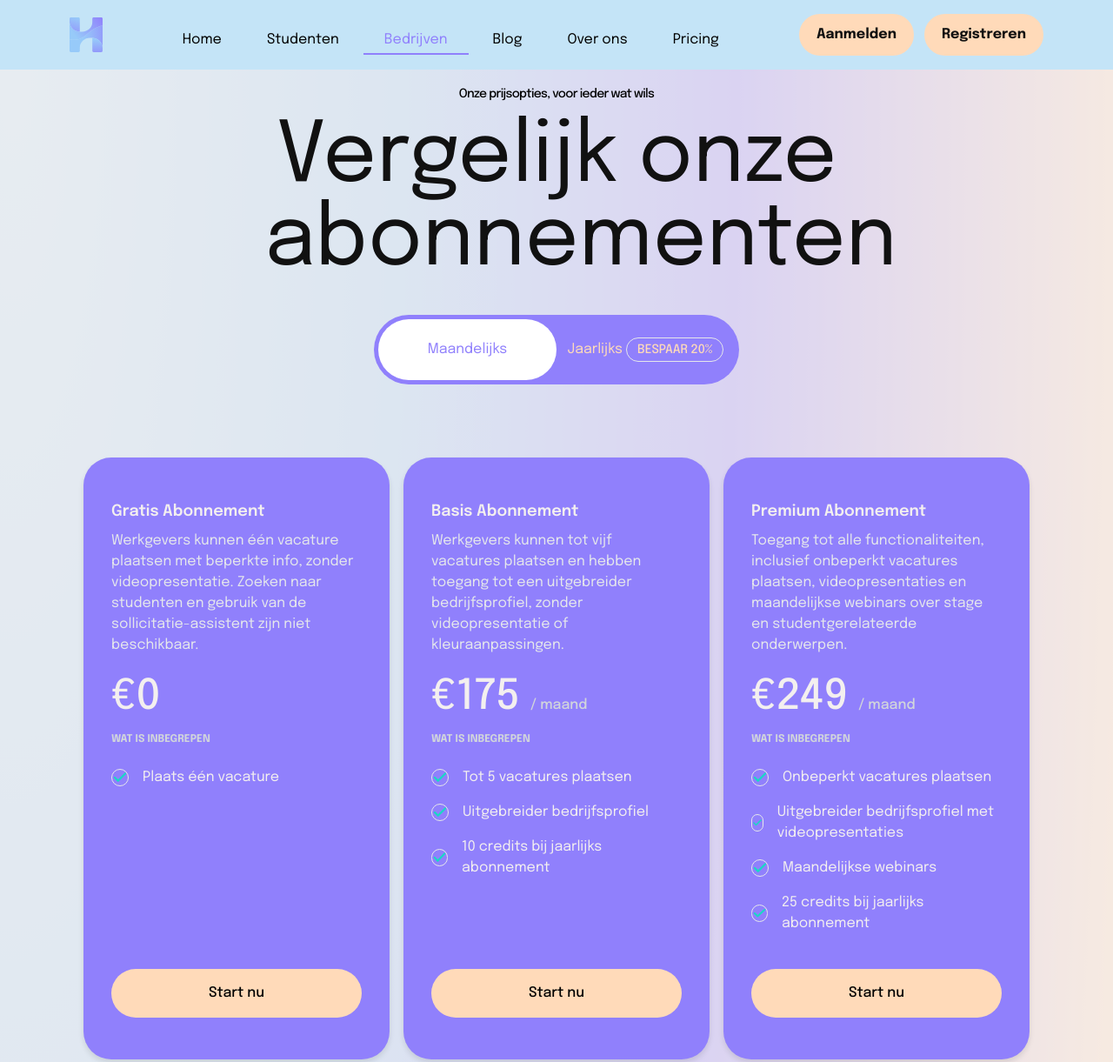
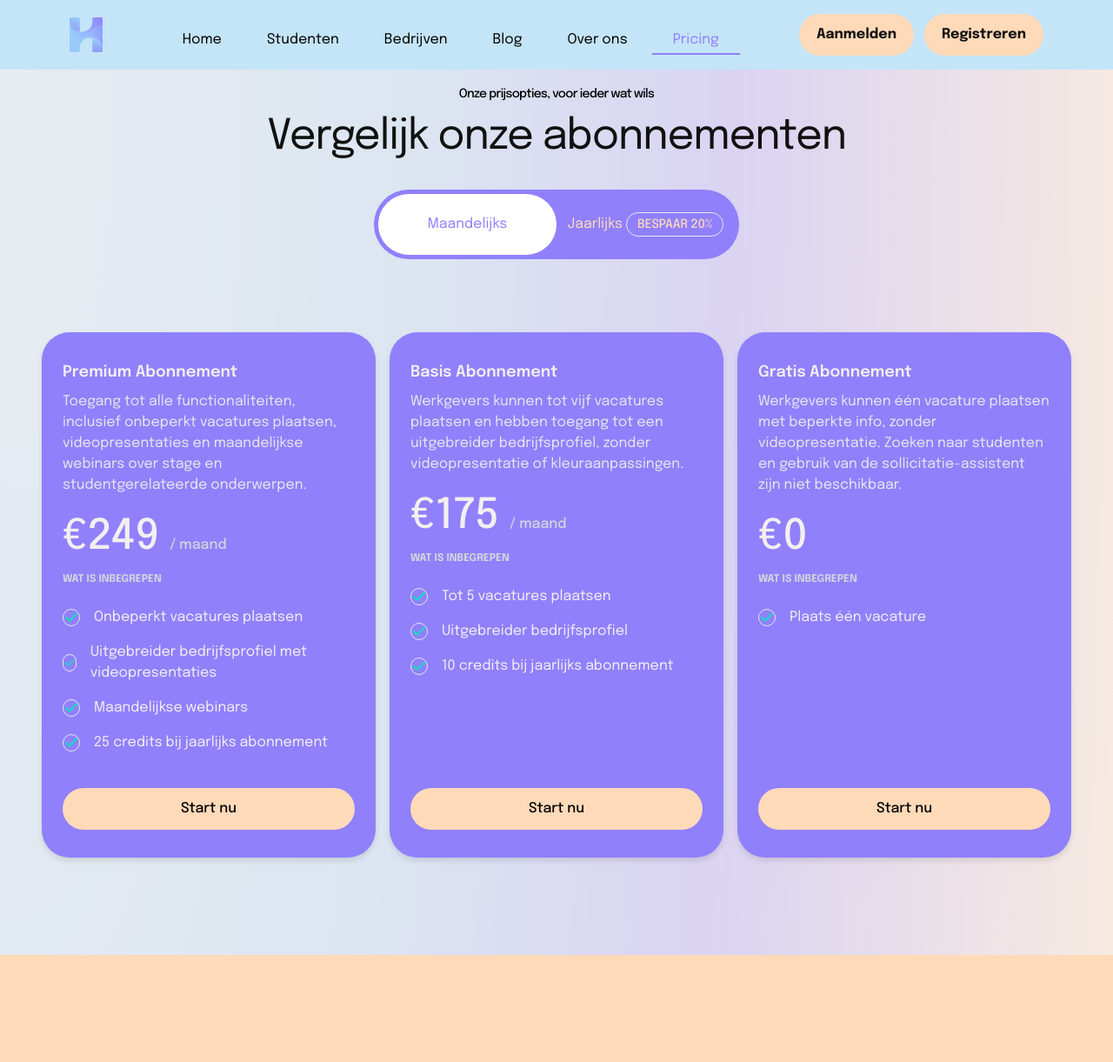
Before and after one commit to TalemansJeffrey/hireheroproductwebsite, a website: page pricing.html in a window 1280 px wide. Shown: the top 1221 px of the page at 87% size. Drawn offline with Linux system fonts and the light colour scheme.

Commit message:
Chore:changes in margin at pricing & other pages

```diff
--- a/pricing.html
+++ b/pricing.html
@@ -43,10 +43,10 @@
                   <div class="mt-14 flex flex-col space-y-8 lg:mt-0 lg:flex lg:flex-row lg:space-x-1 lg:space-y-0 hidden" id="menuContent">
                       <a href="index.html" class="font-epilogue nav-link rounded-lg lg:px-6 lg:py-4">Home</a>
                       <a href="studenten.html" class="font-epilogue nav-link rounded-lg lg:px-6 lg:py-4">Studenten</a>
-                      <a href="bedrijven.html" class="font-epilogue nav-link active-link rounded-lg lg:px-6 lg:py-4">Bedrijven</a>
+                      <a href="bedrijven.html" class="font-epilogue nav-link rounded-lg lg:px-6 lg:py-4">Bedrijven</a>
                       <a href="blog.html" class="font-epilogue nav-link rounded-lg lg:px-6 lg:py-4">Blog</a>
                       <a href="overOns.html" class="font-epilogue nav-link rounded-lg lg:px-6 lg:py-4">Over ons</a>
-                      <a href="pricing.html" class="font-epilogue nav-link rounded-lg lg:px-6 lg:py-4">Pricing</a>
+                      <a href="pricing.html" class="font-epilogue nav-link active-link rounded-lg lg:px-6 lg:py-4">Pricing</a>
                   </div>
                   <!-- MENU CONTENT 2 -->
                   <div class="flex flex-col space-y-8 lg:flex lg:flex-row lg:space-x-3 lg:space-y-0 hidden" id="menuContent2">
@@ -189,11 +189,14 @@
   }
 </style>
 
+<!-- Pricing Section -->
+<!-- Pricing Section -->
+<!-- Pricing Section -->
 <section class="py-24 overflow-hidden bg-white/75">
-  <div class="container px-24 mx-auto font-epilogue">
-    <div class="mb-20 md:max-w-2xl text-center mx-auto">
+  <div class="container mx-auto px-4 sm:px-8 md:px-12 lg:px-24 font-epilogue">
+    <div class="mb-20 text-center">
       <span class="inline-block mb-4 text-sm text-black-400 font-medium tracking-tighter">Onze prijsopties, voor ieder wat wils</span>
-      <h2 class="mb-8 text-7xl lg:text-8xl text-black tracking-7xl lg:tracking-8xl">Vergelijk onze abonnementen</h2>
+      <h2 class="mb-8 text-4xl md:text-5xl lg:text-7xl text-black tracking-tight lg:tracking-normal">Vergelijk onze abonnementen</h2>
       <div class="relative p-1 max-w-max mx-auto bg-gradient-radial-dark-light rounded-full">
         <div class="custom-switch-wrapper" onclick="toggleBilling()">
           <div id="switch-toggle" class="switch-toggle"></div>
@@ -202,64 +205,9 @@
         </div>
       </div>
     </div>
-    <div class="flex flex-wrap -mx-2">
-      <div class="w-full md:w-1/2 lg:w-1/3 px-2 mb-4">
-        <div class="card relative px-8 pt-12 pb-12 h-full overflow-hidden">
-          <div>
-            <p class="mb-2 text-lg text-white font-semibold">Gratis Abonnement</p>
-            <p class="mb-6 text-gray-200">Werkgevers kunnen één vacature plaatsen met beperkte info, zonder videopresentatie. Zoeken naar studenten en gebruik van de sollicitatie-assistent zijn niet beschikbaar.</p>
-            <p class="mb-4 text-white font-medium text-5xl">
-              <span>€0</span>
-            </p>
-            <p class="mb-6 text-xs text-gray-300 font-bold uppercase">Wat is inbegrepen</p>
-            <ul class="mb-10">
-              <li class="flex items-center mb-4">
-                <div class="flex items-center justify-center w-5 h-5 mr-4 border border-green-400 rounded-full">
-                  <img src="Group 12786.svg" alt="">
-                </div>
-                <p class="text-white">Plaats één vacature</p>
-              </li>
-            </ul>
-          </div>
-          <a class="relative z-10 block px-14 py-4 text-center font-medium tracking-2xl btn-custom rounded-full transition duration-300" href="#">Start nu</a>
-        </div>
-      </div>
-      <div class="w-full md:w-1/2 lg:w-1/3 px-2 mb-4">
-        <div class="card relative px-8 pt-12 pb-12 h-full overflow-hidden">
-          <div>
-            <p class="mb-2 text-lg text-white font-semibold">Basis Abonnement</p>
-            <p class="mb-6 text-gray-200">Werkgevers kunnen tot vijf vacatures plaatsen en hebben toegang tot een uitgebreider bedrijfsprofiel, zonder videopresentatie of kleuraanpassingen.</p>
-            <p class="mb-4 text-white font-medium text-5xl">
-              <span id="basic-price">€175</span>
-              <span id="basic-interval" class="text-base font-medium text-gray-300">/ maand</span>
-            </p>
-            <p class="mb-6 text-xs text-gray-300 font-bold uppercase">Wat is inbegrepen</p>
-            <ul class="mb-10">
-              <li class="flex items-center mb-4">
-                <div class="flex items-center justify-center w-5 h-5 mr-4 border border-green-400 rounded-full">
-                  <img src="Group 12786.svg" alt="">
-                </div>
-                <p class="text-white">Tot 5 vacatures plaatsen</p>
-              </li>
-              <li class="flex items-center mb-4">
-                <div class="flex items-center justify-center w-5 h-5 mr-4 border border-green-400 rounded-full">
-                  <img src="Group 12786.svg" alt="">
-                </div>
-                <p class="text-white">Uitgebreider bedrijfsprofiel</p>
-              </li>
-              <li class="flex items-center">
-                <div class="flex items-center justify-center w-5 h-5 mr-4 border border-green-400 rounded-full">
-                  <img src="Group 12786.svg" alt="">
-                </div>
-                <p class="text-white">10 credits bij jaarlijks abonnement</p>
-              </li>
-            </ul>
-          </div>
-          <a class="relative z-10 block px-14 py-4 text-center font-medium tracking-2xl btn-custom rounded-full transition duration-300" href="#">Start nu</a>
-        </div>
-      </div>
-      <div class="w-full lg:w-1/3 px-2 mb-4">
-        <div class="card relative px-8 pt-12 pb-12 h-full overflow-hidden">
+    <div class="flex flex-wrap justify-center -mx-2">
+      <div class="w-full md:w-1/2 lg:w-1/3 px-2 mb-4 max-w-sm">
+        <div class="card relative px-6 py-8 h-full overflow-hidden">
           <div>
             <p class="mb-2 text-lg text-white font-semibold">Premium Abonnement</p>
             <p class="mb-6 text-gray-200">Toegang tot alle functionaliteiten, inclusief onbeperkt vacatures plaatsen, videopresentaties en maandelijkse webinars over stage en studentgerelateerde onderwerpen.</p>
@@ -295,12 +243,70 @@
               </li>
             </ul>
           </div>
-          <a class="relative z-10 block px-14 py-4 text-center font-medium tracking-2xl btn-custom rounded-full transition duration-300" href="#">Start nu</a>
+          <a class="relative z-10 block px-6 py-3 text-center font-medium tracking-2xl btn-custom rounded-full transition duration-300" href="#">Start nu</a>
+        </div>
+      </div>
+      <div class="w-full md:w-1/2 lg:w-1/3 px-2 mb-4 max-w-sm">
+        <div class="card relative px-6 py-8 h-full overflow-hidden">
+          <div>
+            <p class="mb-2 text-lg text-white font-semibold">Basis Abonnement</p>
+            <p class="mb-6 text-gray-200">Werkgevers kunnen tot vijf vacatures plaatsen en hebben toegang tot een uitgebreider bedrijfsprofiel, zonder videopresentatie of kleuraanpassingen.</p>
+            <p class="mb-4 text-white font-medium text-5xl">
+              <span id="basic-price">€175</span>
+              <span id="basic-interval" class="text-base font-medium text-gray-300">/ maand</span>
+            </p>
+            <p class="mb-6 text-xs text-gray-300 font-bold uppercase">Wat is inbegrepen</p>
+            <ul class="mb-10">
+              <li class="flex items-center mb-4">
+                <div class="flex items-center justify-center w-5 h-5 mr-4 border border-green-400 rounded-full">
+                  <img src="Group 12786.svg" alt="">
+                </div>
+                <p class="text-white">Tot 5 vacatures plaatsen</p>
+              </li>
+              <li class="flex items-center mb-4">
+                <div class="flex items-center justify-center w-5 h-5 mr-4 border border-green-400 rounded-full">
+                  <img src="Group 12786.svg" alt="">
+                </div>
+                <p class="text-white">Uitgebreider bedrijfsprofiel</p>
+              </li>
+              <li class="flex items-center">
+                <div class="flex items-center justify-center w-5 h-5 mr-4 border border-green-400 rounded-full">
+                  <img src="Group 12786.svg" alt="">
+                </div>
+                <p class="text-white">10 credits bij jaarlijks abonnement</p>
+              </li>
+            </ul>
+          </div>
+          <a class="relative z-10 block px-6 py-3 text-center font-medium tracking-2xl btn-custom rounded-full transition duration-300" href="#">Start nu</a>
+        </div>
+      </div>
+      <div class="w-full lg:w-1/3 px-2 mb-4 max-w-sm">
+        <div class="card relative px-6 py-8 h-full overflow-hidden">
+          <div>
+            <p class="mb-2 text-lg text-white font-semibold">Gratis Abonnement</p>
+            <p class="mb-6 text-gray-200">Werkgevers kunnen één vacature plaatsen met beperkte info, zonder videopresentatie. Zoeken naar studenten en gebruik van de sollicitatie-assistent zijn niet beschikbaar.</p>
+            <p class="mb-4 text-white font-medium text-5xl">
+              <span>€0</span>
+            </p>
+            <p class="mb-6 text-xs text-gray-300 font-bold uppercase">Wat is inbegrepen</p>
+            <ul class="mb-10">
+              <li class="flex items-center mb-4">
+                <div class="flex items-center justify-center w-5 h-5 mr-4 border border-green-400 rounded-full">
+                  <img src="Group 12786.svg" alt="">
+                </div>
+                <p class="text-white">Plaats één vacature</p>
+              </li>
+            </ul>
+          </div>
+          <a class="relative z-10 block px-6 py-3 text-center font-medium tracking-2xl btn-custom rounded-full transition duration-300" href="#">Start nu</a>
         </div>
       </div>
     </div>
   </div>
 </section>
+
+
+
 
 <script>
   function toggleBilling() {
```
Also changed, not shown: bedrijven.html (+2 -2 lines), contact.html (+8 -7 lines), index.html (+3 -10 lines), studenten.html (+5 -5 lines), Ellipse 10.svg (added), Ellipse 6.svg (added), Group 12796.svg (added), Group 12797.svg (added), Group 149.png (added), Group 149.svg (added), Group-12661.webp (added), Mask-group (1).webp (added), 2 other files.
